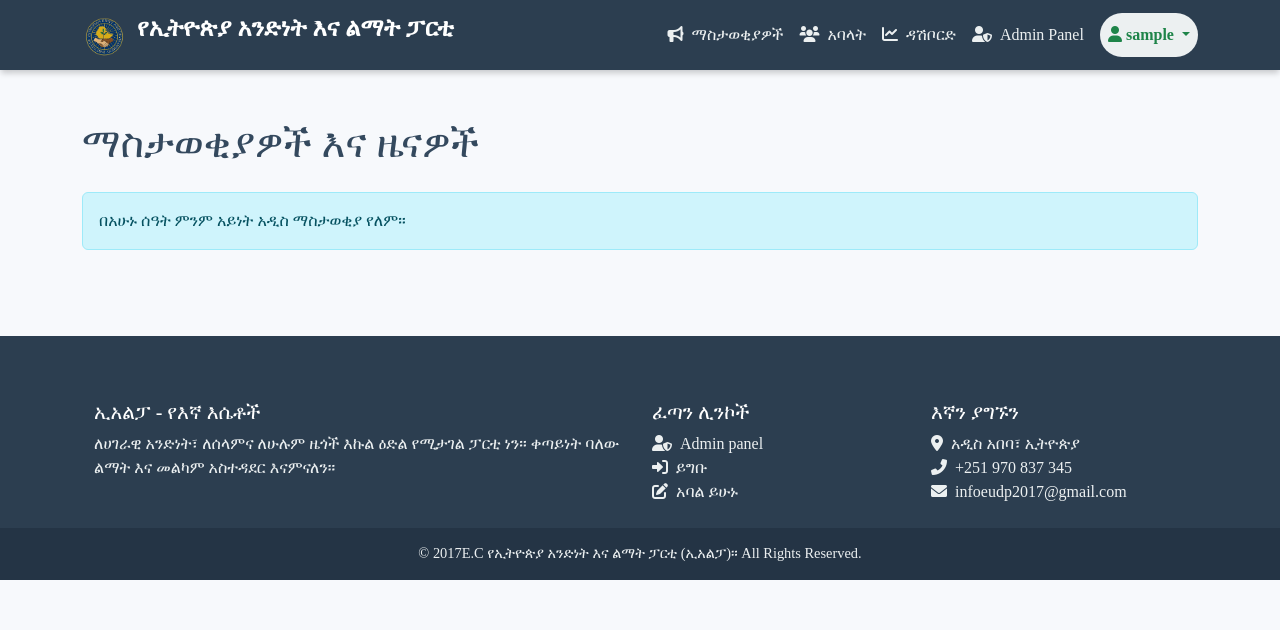
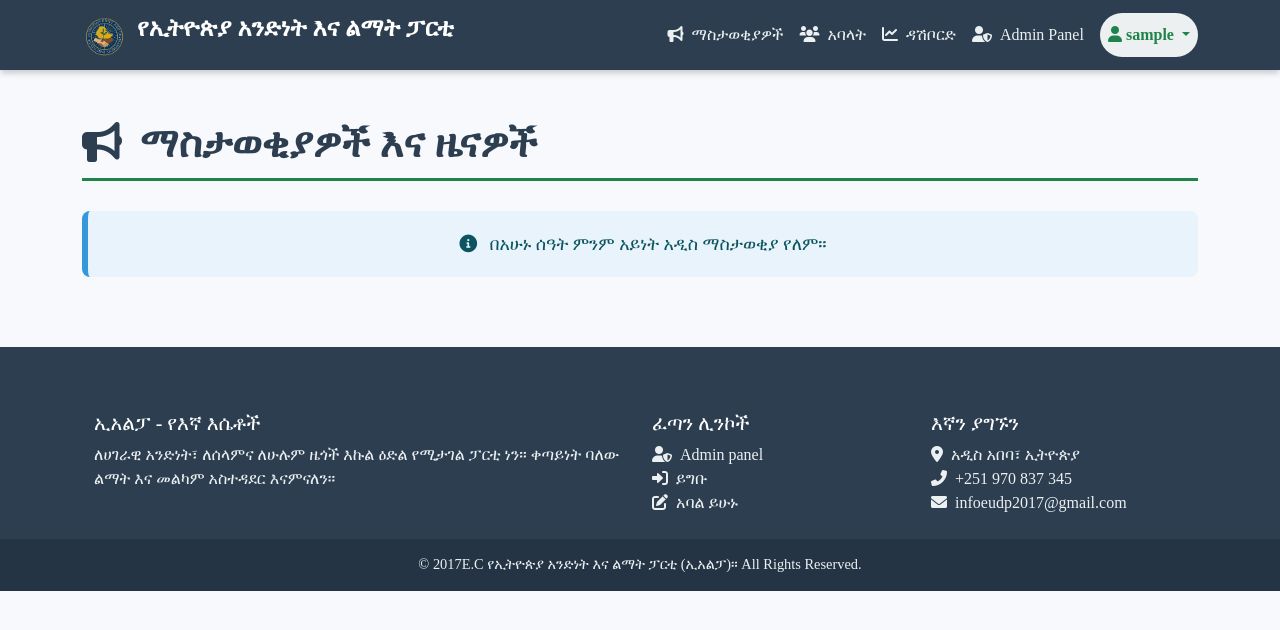
Before and after one commit to eudp-admin/eudp-members-Statistics, a Django app: page /app/announcements/ in a window 1280 px wide. Shown: the top 630 px of the page. Run offline with Django 5.2, Linux system fonts and the light colour scheme; the visitor is signed in with stand-in values (Sample User, id 1); some web fonts are replaced.

Commit message:
Update announcement_list.html

```diff
--- a/members/templates/members/announcement_list.html
+++ b/members/templates/members/announcement_list.html
@@ -1,23 +1,112 @@
 {% extends 'members/base.html' %}
+{% load static %}
 
 {% block title %}{{ page_title }}{% endblock %}
 
 {% block content %}
-    <h1 class="mb-4">{{ page_title }}</h1>
+<style>
+    /* ከቤዝ ቴምፕሌት ላይ ያሉትን ቀለሞች መጠቀም */
+    :root {
+        --party-dark-bg: #2c3e50; /* ለርዕስ እና ራስጌ */
+        --party-primary-color: #1e8449; /* አረንጓዴ (ለአዲስ ባጅ) */
+        --party-background: #f7f9fc;
+        --info-color: #3498db;
+    }
 
+    /* አጠቃላይ የገጽ ርዕስ */
+    .page-title-styled {
+        color: var(--party-dark-bg);
+        font-weight: 700;
+        border-bottom: 3px solid var(--party-primary-color);
+        padding-bottom: 10px;
+        margin-bottom: 30px !important;
+    }
+
+    /* አጠቃላይ የማስታወቂያ ካርድ ዘይቤ */
+    .card-announcement {
+        border: none;
+        border-radius: 12px;
+        box-shadow: 0 4px 15px rgba(0, 0, 0, 0.08);
+        transition: transform 0.3s ease;
+    }
+    .card-announcement:hover {
+        transform: translateY(-3px);
+        box-shadow: 0 6px 20px rgba(0, 0, 0, 0.12);
+    }
+
+    /* የማስታወቂያ ርዕስ */
+    .card-announcement .card-title {
+        color: var(--party-dark-bg);
+        font-weight: 600;
+        font-size: 1.5rem;
+        margin-bottom: 10px;
+    }
+
+    /* የካርድ የታችኛው ክፍል (Footer) */
+    .card-announcement .card-footer {
+        background-color: var(--party-background);
+        border-top: 1px solid #e9ecef;
+        font-size: 0.9rem;
+        padding: 12px 20px;
+        color: #777 !important;
+    }
+    .card-announcement .card-footer strong {
+        color: var(--party-dark-bg);
+    }
+
+    /* 'አዲስ' ባጅ ዘይቤ */
+    .badge-new {
+        background-color: var(--party-primary-color);
+        color: white;
+        font-size: 0.75rem;
+        padding: 0.4em 0.8em;
+        border-radius: 50px;
+        font-weight: 700;
+        vertical-align: top;
+        margin-left: 10px;
+    }
+
+    /* ባዶ መልእክት ካርድ */
+    .alert-styled {
+        border-left: 6px solid var(--info-color);
+        background-color: #e8f3fb;
+        color: #0c5460;
+        border-radius: 8px;
+        padding: 20px;
+        font-size: 1.1rem;
+        font-weight: 500;
+        text-align: center;
+    }
+</style>
+
+<h1 class="page-title-styled">
+    <i class="fas fa-bullhorn me-2"></i> {{ page_title }}
+</h1>
+
+<div class="row">
+    <div class="col-12">
         {% for announcement in announcements %}
-        <div class="card mb-3">
+            <div class="card card-announcement mb-4">
                 <div class="card-body">
-                <h4 class="card-title">{{ announcement.title }}</h4>
-                <p class="card-text">{{ announcement.content|linebreaks }}</p>
+                    <h4 class="card-title d-flex align-items-center">
+                        {{ announcement.title }}
+                        {% comment %} ማስታወቂያው ከ 7 ቀናት በፊት የታተመ ከሆነ 'አዲስ' የሚል ባጅ አሳይ {% endcomment %}
+                        {% if announcement.created_at|timesince|cut:" days"|default_if_none:"0"|add:0 < 7 %}
+                            <span class="badge badge-new">አዲስ</span>
+                        {% endif %}
+                    </h4>
+                    <p class="card-text text-muted">{{ announcement.content|linebreaks }}</p>
                 </div>
-            <div class="card-footer text-muted">
-                በ {{ announcement.author.username }} | {{ announcement.created_at|date:"M d, Y, h:i A" }}
+                <div class="card-footer">
+                    በ **{{ announcement.author.full_name|default:announcement.author.username }}** | <i class="fas fa-clock me-1"></i> {{ announcement.created_at|date:"M d, Y, h:i A" }}
                 </div>
             </div>
         {% empty %}
-        <div class="alert alert-info">
+            <div class="alert-styled">
+                <i class="fas fa-info-circle me-2"></i>
                 በአሁኑ ሰዓት ምንም አይነት አዲስ ማስታወቂያ የለም።
             </div>
         {% endfor %}
+    </div>
+</div>
 {% endblock %}
```
Lines whose indentation alone changed are shown as unchanged.
